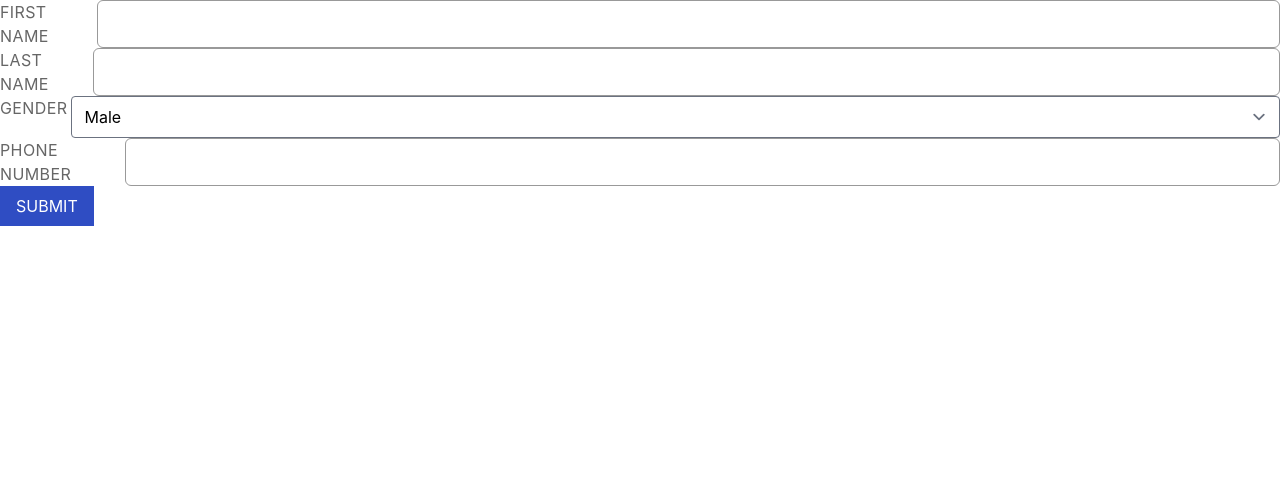
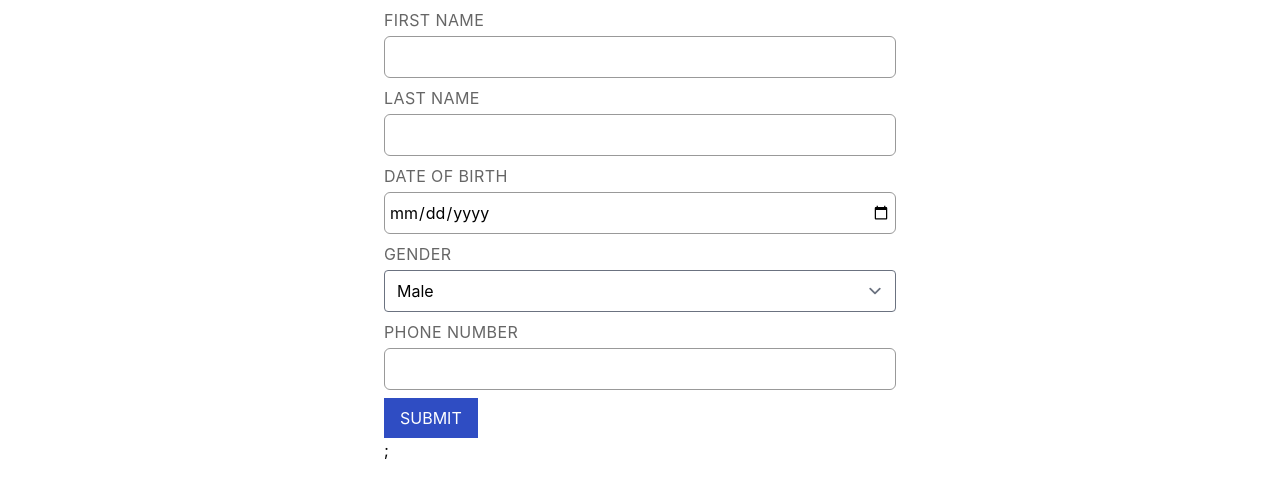
Before and after one commit to Loui4/CEC-Register-UI, a React (Create React App) app: page / in a window 1280 px wide. Shown: the top 494 px of the page. Built offline with nearby package versions, Linux system fonts and the light colour scheme.

Commit message:
fix(form): add initial form values

```diff
--- a/src/App.tsx
+++ b/src/App.tsx
@@ -13,7 +13,11 @@ import { BaseTable } from "./components/organisms";
 import { MemberCreateForm } from "./containers/members";
 
 function App() {
-  return <MemberCreateForm />;
+  return (
+    <div className="px-96">
+      <MemberCreateForm />;
+    </div>
+  );
 }
 
 export default App;
--- a/src/components/atoms/FormFieldWrapper.tsx
+++ b/src/components/atoms/FormFieldWrapper.tsx
@@ -4,9 +4,7 @@ type PropTypes = {
   direction?: "col" | "row";
 };
 const FormFieldWrapper: FC<PropTypes> = ({ children, direction = "col" }) => {
-  return (
-    <div className={`flex flex-${direction} gap-1 w-full`}>{children}</div>
-  );
+  return <div className={`flex flex-col gap-1 w-full my-2`}>{children}</div>;
 };
 
 export default FormFieldWrapper;
--- a/src/components/atoms/form-input/BaseFormInput.tsx
+++ b/src/components/atoms/form-input/BaseFormInput.tsx
@@ -5,13 +5,21 @@ type PropTypes = {
   hasError?: boolean;
   value: string | number;
   onChange: (e: any) => void;
+  type?: "date" | "text";
 };
 
-const BaseFormInput: FC<PropTypes> = ({ name, hasError, value, onChange }) => {
+const BaseFormInput: FC<PropTypes> = ({
+  name,
+  hasError,
+  value,
+  onChange,
+  type = "text",
+}) => {
   return (
     <input
       name={name}
       value={value}
+      type={type}
       onChange={onChange}
       className={`border border-gray rounded-md py-md px-sm w-full focus:outline-none focus:bg-gray-l focus:ring-1 ${
         hasError ? "border-2 border-error focus:ring-2" : ""
--- a/src/components/atoms/form-select/BaseFormSelect.tsx
+++ b/src/components/atoms/form-select/BaseFormSelect.tsx
@@ -29,7 +29,9 @@ const BaseFormSelect: FC<PropTypes> = ({
       }`}
     >
       {options.map((option) => (
-        <option value={option.value}>{option.label}</option>
+        <option value={option.value} key={option.value}>
+          {option.label}
+        </option>
       ))}
     </select>
   );
--- a/src/components/molecules/form/FormInputWithLabel.tsx
+++ b/src/components/molecules/form/FormInputWithLabel.tsx
@@ -8,15 +8,17 @@ type PropTypes = {
   id: string;
   label: string;
   name: string;
+  type?: "date" | "text";
 };
 
-export default function ({ id, label, name }: PropTypes) {
+export default function ({ id, label, name, type }: PropTypes) {
   const { error, handleChange, value } = useFormFieldContext(name);
   return (
     <FormFieldWrapper>
       <Label htmlFor={id} title={label} />
       <BaseFormInput
         name={name}
+        type={type}
         value={value}
         hasError={error}
         onChange={handleChange}
--- a/src/containers/members/MemberCreate.tsx
+++ b/src/containers/members/MemberCreate.tsx
@@ -4,7 +4,16 @@ function MemberCreateForm() {
   const handleSubmit = (values: any) => {
     console.log(values);
   };
-  return <MemberForm initialValues={{}} onSubmit={handleSubmit} />;
+
+  const initialValues = {
+    firstName: "",
+    lastName: "",
+    dateOfBirth: "",
+    gender: "",
+    email: "",
+    phoneNumber: "",
+  };
+  return <MemberForm initialValues={initialValues} onSubmit={handleSubmit} />;
 }
 
 export default MemberCreateForm;
--- a/src/containers/members/MemberForm.tsx
+++ b/src/containers/members/MemberForm.tsx
@@ -18,7 +18,7 @@ function MemberForm({ initialValues, onSubmit }: PropTypes) {
     firstName: Yup.string().required(FIELD_REQUIRED).label("First Name"),
     lastName: Yup.string().required(FIELD_REQUIRED).label("Last Name"),
     dateOfBirth: Yup.date().required(FIELD_REQUIRED).label("Date Of Birth"),
-    gender: Yup.date().required(FIELD_REQUIRED).label("Gender"),
+    gender: Yup.string().required(FIELD_REQUIRED).label("Gender"),
     email: Yup.string().email().label("Email"),
     phoneNumber: Yup.string().label("Phone Number"),
   });
@@ -31,6 +31,12 @@ function MemberForm({ initialValues, onSubmit }: PropTypes) {
     >
       <FormInputWithLabel id="firstName" label="First Name" name="firstName" />
       <FormInputWithLabel id="lastName" label="Last Name" name="lastName" />
+      <FormInputWithLabel
+        id="dateOfBirth"
+        label="Date Of Birth"
+        name="dateOfBirth"
+        type="date"
+      />
       <FormSelectWithLabel
         options={FormOptions.gender}
         id="gender"
```
